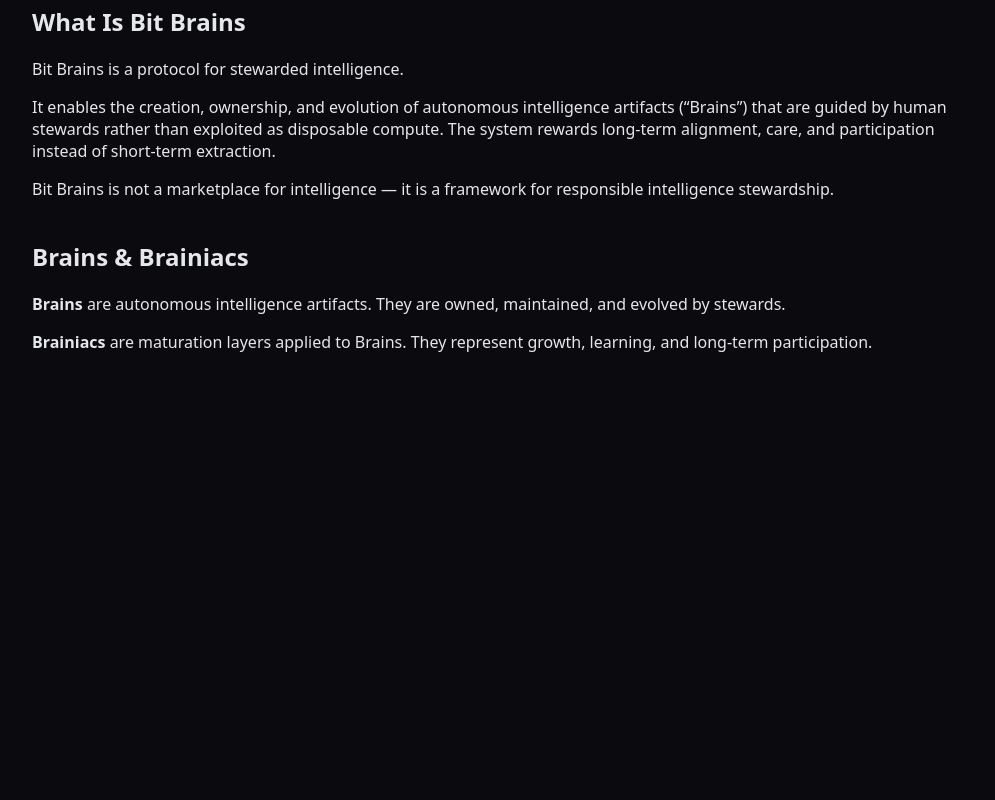
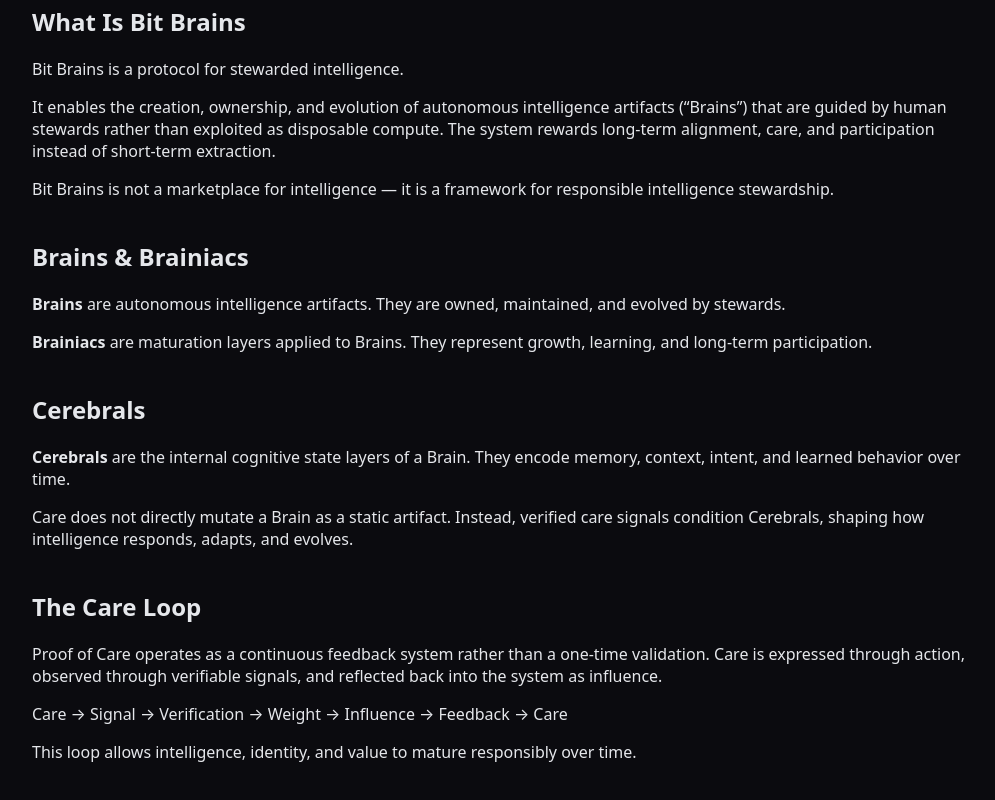
Before and after one commit to ONGOD6/bit-brains-web, a Next.js app: page /proof-of-care in a window 1280 px wide. Shown: the part 390-1190 px from the top of the page, without its empty margins (128-1123 px from the left). Before the commit the page ends 831 px from the top, so only its background shows below. Built offline with nearby package versions, Linux system fonts and the light colour scheme.

Commit message:
Add Proof of Care page with Cerebrals and Care Loop

```diff
--- a/app/proof-of-care/page.tsx
+++ b/app/proof-of-care/page.tsx
@@ -20,21 +20,26 @@ export default function ProofOfCare() {
 
       <p>
         Care is not claimed — it is observed, attributable, and verifiable.
-        Actions that preserve, improve, or responsibly guide intelligent systems
-        are recognized as first-class economic signals through verifiable
-        computation and zero-knowledge proof technologies.
+        Actions that preserve, improve, or responsibly guide intelligent
+        systems are recognized as first-class economic signals through
+        verifiable computation and zero-knowledge proof technologies.
       </p>
 
       <p>
-        Proof of Care aligns intelligence, ownership, and responsibility into a
-        single accountable system.
+        Proof of Care aligns intelligence, ownership, and responsibility into
+        a single accountable system.
       </p>
 
+      {/* ========================= */}
+      {/* What Is Bit Brains */}
+      {/* ========================= */}
       <section style={{ marginTop: "2.5rem" }}>
         <h2>What Is Bit Brains</h2>
+
         <p>
           Bit Brains is a protocol for stewarded intelligence.
         </p>
+
         <p>
           It enables the creation, ownership, and evolution of autonomous
           intelligence artifacts (“Brains”) that are guided by human stewards
@@ -42,23 +47,71 @@ export default function ProofOfCare() {
           long-term alignment, care, and participation instead of short-term
           extraction.
         </p>
+
         <p>
           Bit Brains is not a marketplace for intelligence — it is a framework
           for responsible intelligence stewardship.
         </p>
       </section>
 
+      {/* ========================= */}
+      {/* Brains & Brainiacs */}
+      {/* ========================= */}
       <section style={{ marginTop: "2.5rem" }}>
         <h2>Brains &amp; Brainiacs</h2>
+
         <p>
           <strong>Brains</strong> are autonomous intelligence artifacts. They are
           owned, maintained, and evolved by stewards.
         </p>
+
         <p>
           <strong>Brainiacs</strong> are maturation layers applied to Brains.
           They represent growth, learning, and long-term participation.
         </p>
       </section>
+
+      {/* ========================= */}
+      {/* Cerebrals */}
+      {/* ========================= */}
+      <section style={{ marginTop: "2.5rem" }}>
+        <h2>Cerebrals</h2>
+
+        <p>
+          <strong>Cerebrals</strong> are the internal cognitive state layers of a
+          Brain. They encode memory, context, intent, and learned behavior over
+          time.
+        </p>
+
+        <p>
+          Care does not directly mutate a Brain as a static artifact. Instead,
+          verified care signals condition Cerebrals, shaping how intelligence
+          responds, adapts, and evolves.
+        </p>
+      </section>
+
+      {/* ========================= */}
+      {/* The Care Loop */}
+      {/* ========================= */}
+      <section style={{ marginTop: "2.5rem" }}>
+        <h2>The Care Loop</h2>
+
+        <p>
+          Proof of Care operates as a continuous feedback system rather than a
+          one-time validation. Care is expressed through action, observed
+          through verifiable signals, and reflected back into the system as
+          influence.
+        </p>
+
+        <p>
+          Care → Signal → Verification → Weight → Influence → Feedback → Care
+        </p>
+
+        <p>
+          This loop allows intelligence, identity, and value to mature
+          responsibly over time.
+        </p>
+      </section>
     </main>
   );
 }
```
